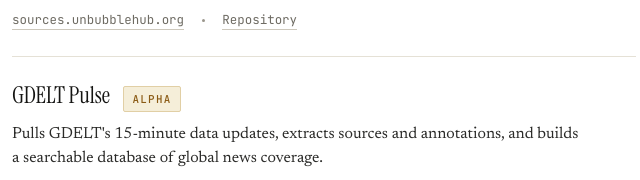
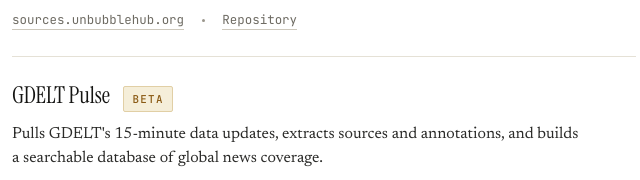
Before and after one commit to UnbubbleHub/unbubblehub.github.io, a website: page index.html in a window 1280 px wide. Shown: the part 1204-1384 px from the top of the page, 316-956 px from the left. Drawn offline with Linux system fonts and the light colour scheme.

Commit message:
chore: gdelt-pulse alpha -> beta

```diff
--- a/index.html
+++ b/index.html
@@ -67,7 +67,7 @@
       <li>
         <div class="proj-head">
           <a class="proj-title" href="https://gdelt-pulse.unbubblehub.org">GDELT Pulse</a>
-          <span class="proj-status alpha">Alpha</span>
+          <span class="proj-status beta">Beta</span>
         </div>
         <p class="proj-desc">Pulls GDELT's 15-minute data updates, extracts sources and annotations, and builds a searchable database of global news coverage.</p>
         <div class="proj-meta">
--- a/style.css
+++ b/style.css
@@ -268,7 +268,7 @@
   background: var(--paper);
 }
 .proj-status.live { color: #2c6b3a; border-color: #b9d7bd; background: #eaf3ec; }
-.proj-status.alpha { color: #8a5a14; border-color: #e1cfa5; background: #f5eed9; }
+.proj-status.beta { color: #8a5a14; border-color: #e1cfa5; background: #f5eed9; }
 
 .proj-desc {
   grid-column: 1 / -1;
```
